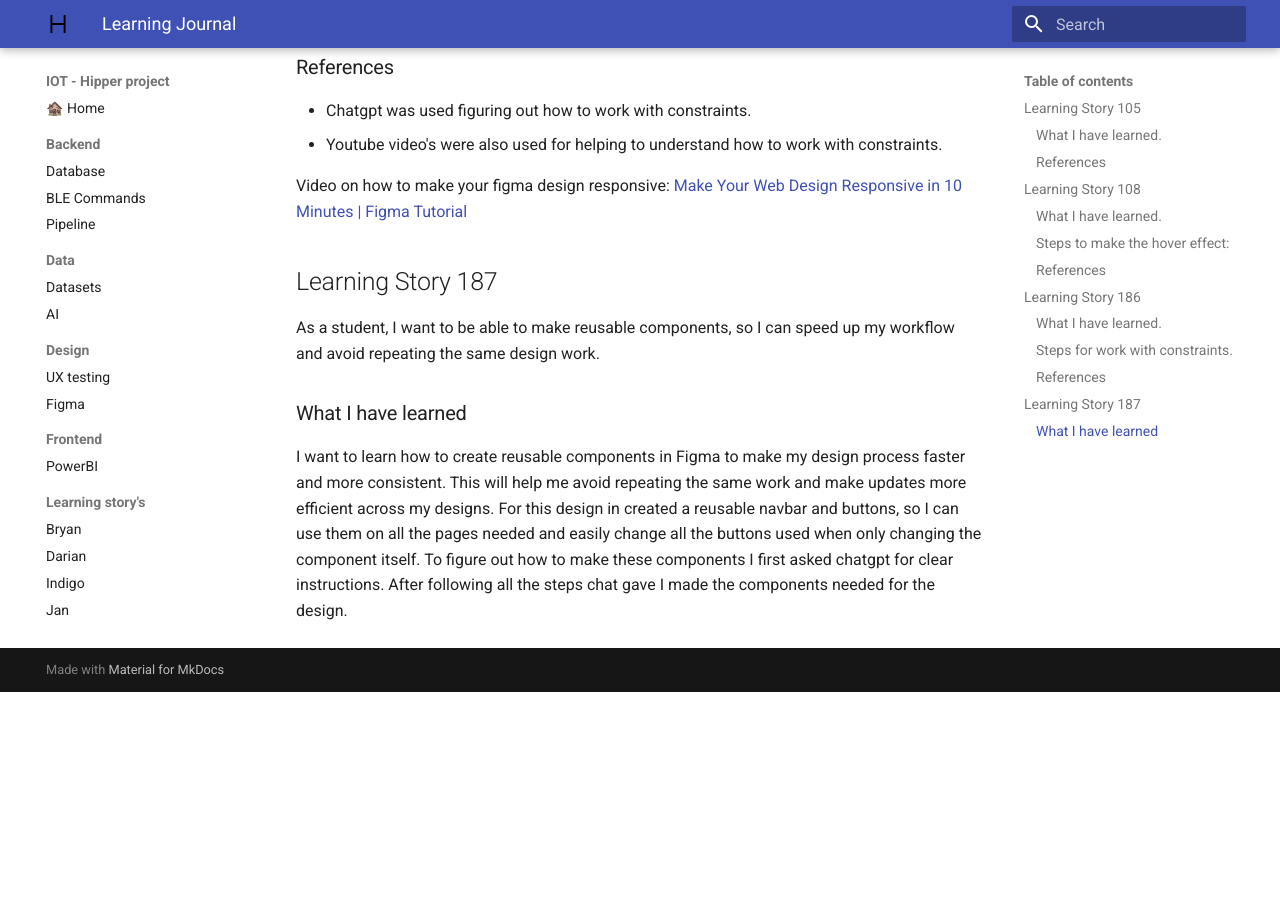
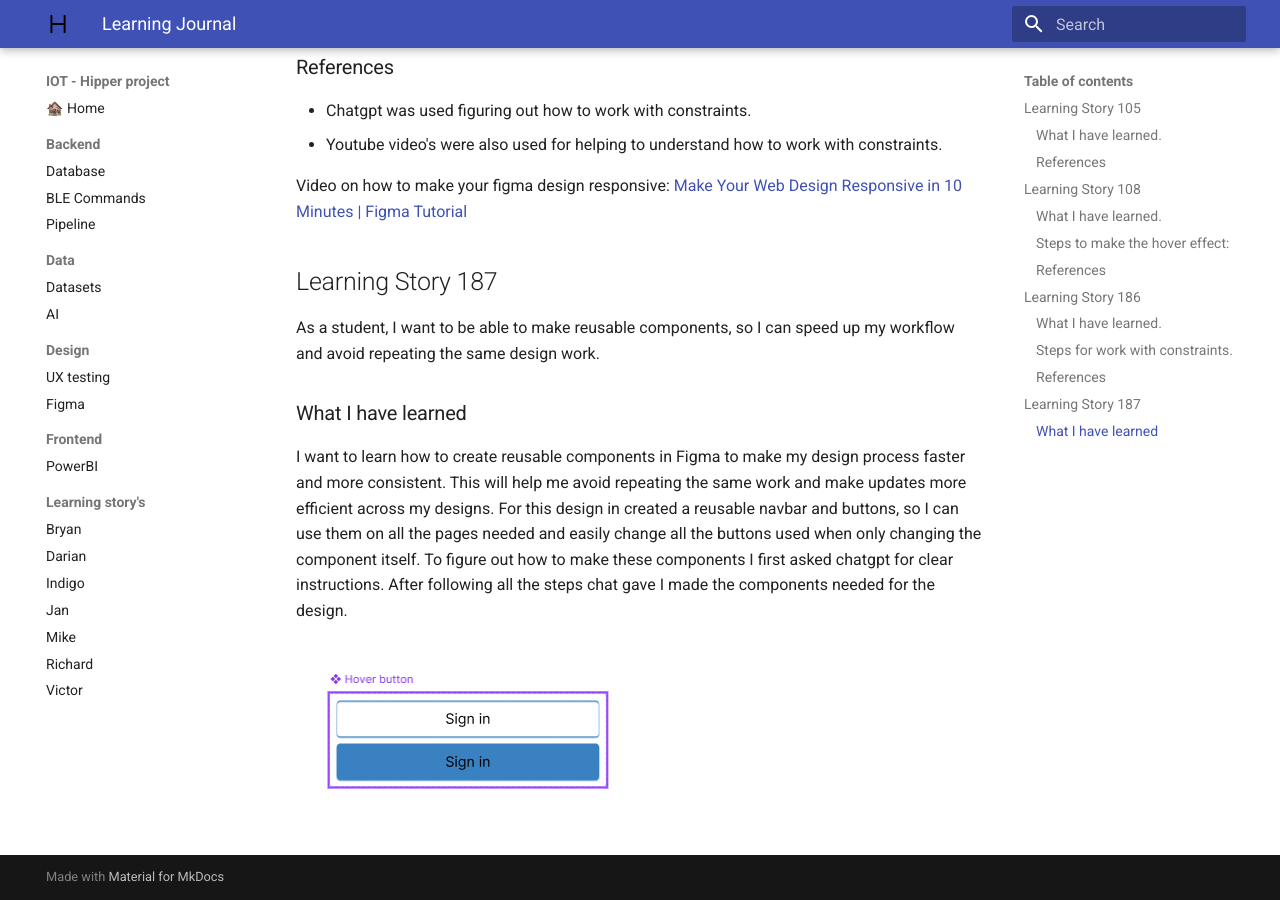
Before and after one commit to Vic-Warden/Digital-Life-Hipper-Monitoring, an MkDocs documentation site: the page built from docs/learning/journalRichard.md, in a window 1280 px wide and 900 px high, scrolled down 4265 px. Built offline with MkDocs 1.6.1 and Material for MkDocs 9.7.7, drawn with Linux system fonts in a browser that asks for light colours; before the commit the page ends 4957 px from its top, so only the background shows below that.

Commit message:
docs: added image

```diff
--- a/docs/learning/journalRichard.md
+++ b/docs/learning/journalRichard.md
@@ -90,3 +90,5 @@
 
 ### What I have learned
 I want to learn how to create reusable components in Figma to make my design process faster and more consistent. This will help me avoid repeating the same work and make updates more efficient across my designs. For this design in created a reusable navbar and buttons, so I can use them on all the pages needed and easily change all the buttons used when only changing the component itself. To figure out how to make these components I first asked chatgpt for clear instructions. After following all the steps chat gave I made the components needed for the design.
+
+![Component](../assets/Figma/ReusableComponent.png)
```
Also changed, not shown: docs/assets/Figma/ReusableComponent.png (added).
